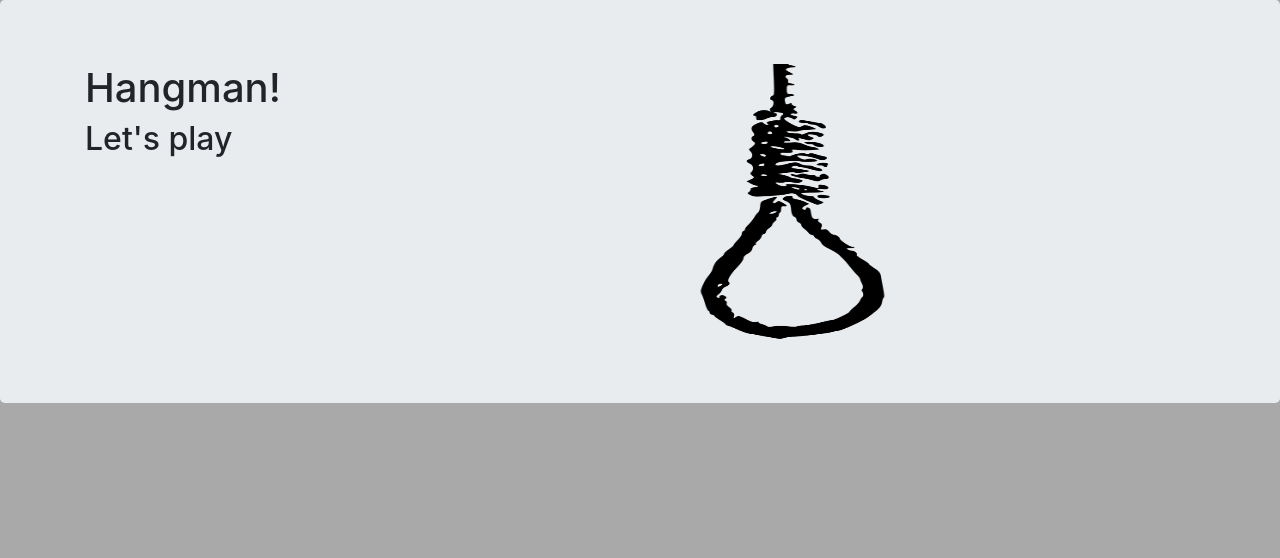
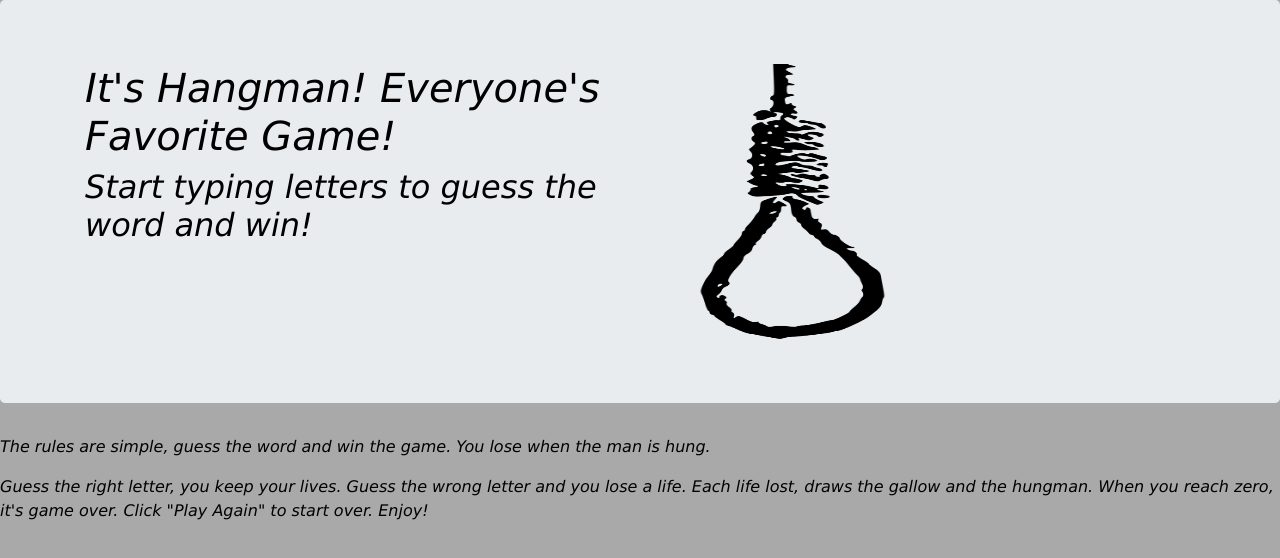
Before and after one commit to Gudbrandr42/Word-Guess-Game, a plain HTML site: page index.html in a window 1280 px wide. Drawn offline with nearby package versions, Linux system fonts and the light colour scheme.

Commit message:
added css to override some bootstrap styles. Added text in html and to jumbotron.

```diff
--- a/assets/css/style.css
+++ b/assets/css/style.css
@@ -1,5 +1,16 @@
+#css-override,
+h1,
+h2,
+.jumbotron {
+  font-family: Verdana, Geneva, Tahoma, sans-serif;
+  font-style: italic;
+  font: bolder;
+}
+
 body {
   background-color: darkgray;
+  font-family: Arial, Helvetica, sans-serif;
+  color: black;
 }
 
 #noose {
--- a/index.html
+++ b/index.html
@@ -14,24 +14,13 @@
     <script src="assets/javascript/game.js"></script>
     <link rel="stylesheet" type="text/css" href="assets\css\style.css" />
   </head>
-  <body>
-    <script type="text/javascript">
-      var words = ["apple", "play", "bottle"];
-
-      var word = word[Math.floor(Math.random() * words.length)];
-
-      var answerZone = [];
-      for (var i = 0; i < word.length; i++) {
-        answerZone[i] = "_";
-      }
-      var lettersLeft = word.length;
-    </script>
+  <body id="css-override">
     <div class="jumbotron">
       <div class="container">
         <div class="row">
           <div class="col-md-6">
-            <h1>Hangman!</h1>
-            <h2>Let's play</h2>
+            <h1>It's Hangman! Everyone's Favorite Game!</h1>
+            <h2>Start typing letters to guess the word and win!</h2>
           </div>
           <div class="col-md-6">
             <img id="noose" src="assets\images\freeNooseDrawing.png" />
@@ -39,6 +28,15 @@
         </div>
       </div>
     </div>
+    <p>
+      The rules are simple, guess the word and win the game. You lose when the
+      man is hung.
+    </p>
+    <p>
+      Guess the right letter, you keep your lives. Guess the wrong letter and
+      you lose a life. Each life lost, draws the gallow and the hungman. When
+      you reach zero, it's game over. Click "Play Again" to start over. Enjoy!
+    </p>
   </body>
 </html>
 <!-- Psuedocode
```
